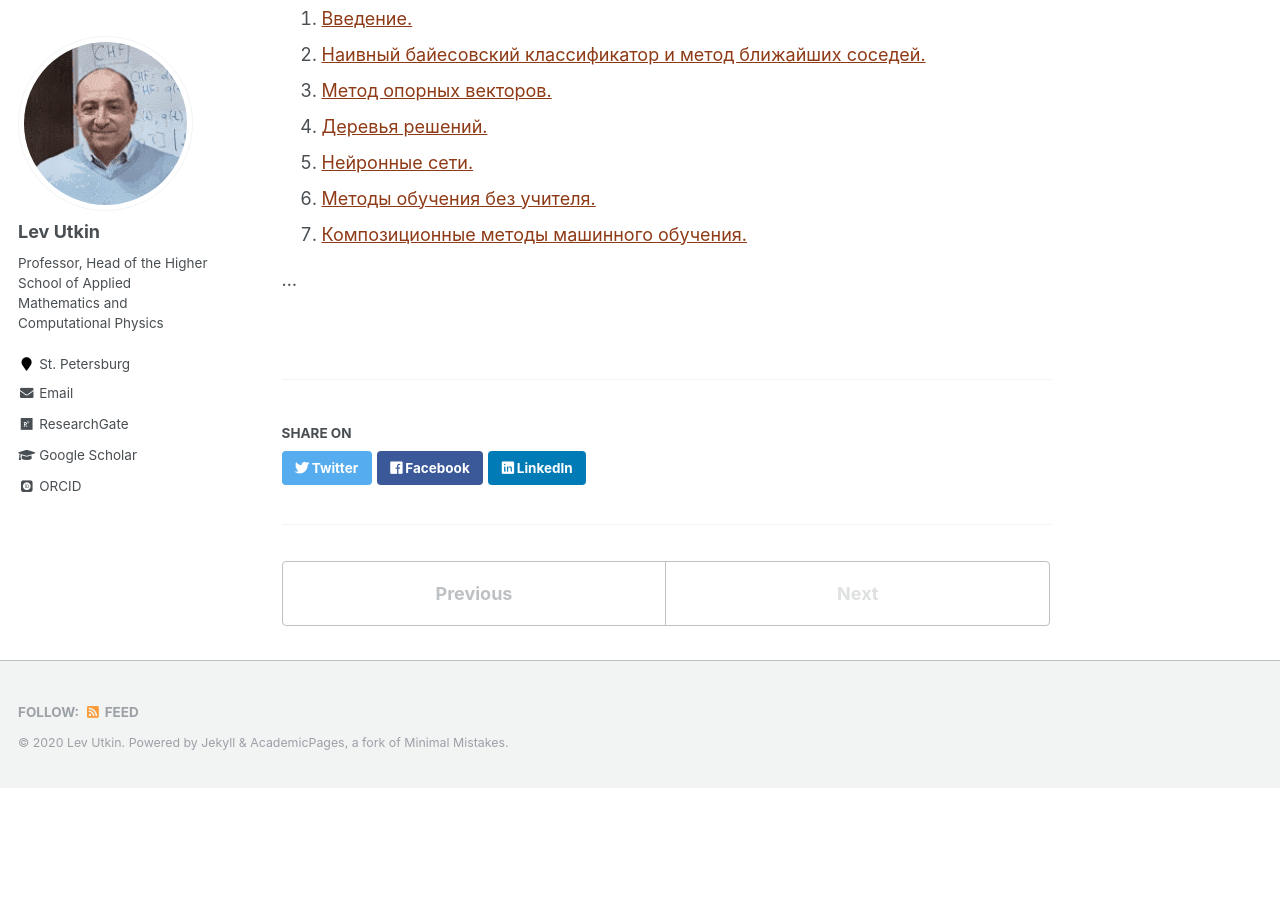
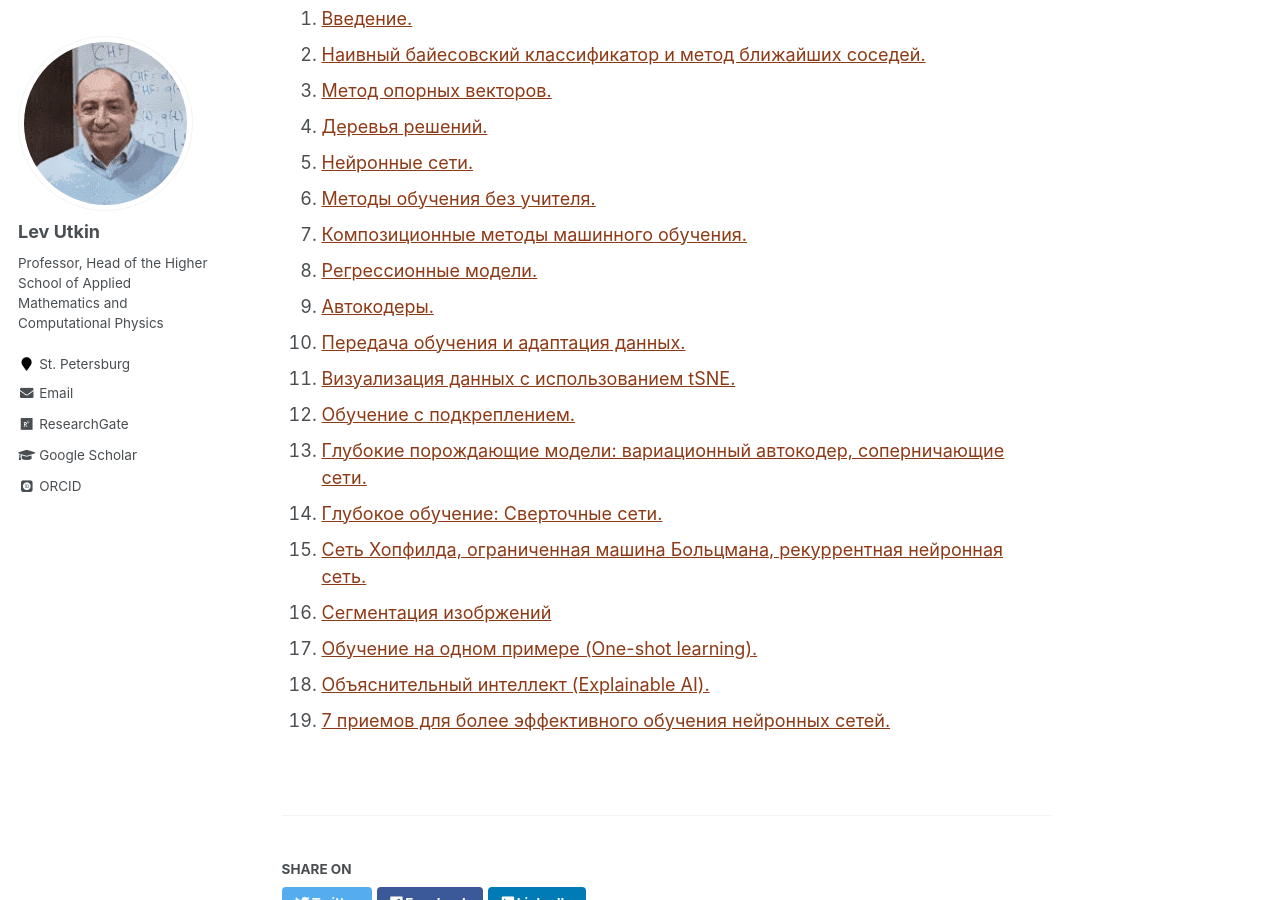
Before and after one commit to levutkin/levutkin.github.io, a Jekyll site: the page built from _teaching/machine-learning.md, in a window 1280 px wide and 900 px high, scrolled down 228 px. Built offline with Jekyll 4.4.1, drawn with Linux system fonts in a browser that asks for light colours; some web fonts are replaced; before the commit the page ends 1016 px from its top, so only the background shows below that.

Commit message:
Update machine-learning.md

```diff
--- a/_teaching/machine-learning.md
+++ b/_teaching/machine-learning.md
@@ -9,11 +9,21 @@ location: ""
 ---
 
  1. [Введение.](/files/Machine_Learning_LTU_1.pdf)
- 1. [Наивный байесовский классификатор и метод ближайших соседей.](/files/Machine_Learning_LTU_2.pdf)
- 1. [Метод опорных векторов.](/files/Machine_Learning_LTU_3.pdf)
- 1. [Деревья решений.](/files/Machine_Learning_LTU_4.pdf)
- 1. [Нейронные сети.](/files/Machine_Learning_LTU_5.pdf)
- 1. [Методы обучения без учителя.](/files/Machine_Learning_LTU_6.pdf)
- 1. [Композиционные методы машинного обучения.](/files/Machine_Learning_LTU_7.pdf)
-
-...
+ 2. [Наивный байесовский классификатор и метод ближайших соседей.](/files/Machine_Learning_LTU_2.pdf)
+ 3. [Метод опорных векторов.](/files/Machine_Learning_LTU_3.pdf)
+ 4. [Деревья решений.](/files/Machine_Learning_LTU_4.pdf)
+ 5. [Нейронные сети.](/files/Machine_Learning_LTU_5.pdf)
+ 6. [Методы обучения без учителя.](/files/Machine_Learning_LTU_6.pdf)
+ 7. [Композиционные методы машинного обучения.](/files/Machine_Learning_LTU_7.pdf)
+ 8. [Регрессионные модели.](/files/Machine_Learning_LTU_8.pdf)
+ 9. [Автокодеры.](/files/Machine_Learning_LTU_9.pdf)
+ 10. [Передача обучения и адаптация данных.](/files/Machine_Learning_LTU_10.pdf)
+ 11. [Визуализация данных с использованием tSNE.](/files/Machine_Learning_LTU_11.pdf)
+ 12. [Обучение с подкреплением.](/files/Machine_Learning_LTU_12.pdf)
+ 13. [Глубокие порождающие модели: вариационный автокодер, соперничающие сети.](/files/Machine_Learning_LTU_13.pdf)
+ 14. [Глубокое обучение: Cверточные сети.](/files/Machine_Learning_LTU_14.pdf)
+ 15. [Сеть Хопфилда, ограниченная машина Больцмана, рекуррентная нейронная сеть.](/files/Machine_Learning_LTU_15.pdf)
+ 16. [Сегментация изобржений](/files/Machine_Learning_LTU_16.pdf)
+ 17. [Обучение на одном примере (One-shot learning).](/files/Machine_Learning_LTU_19.pdf)
+ 18. [Объяснительный интеллект (Explainable AI).](/files/Machine_Learning_LTU_20_Explain_ML2.pdf)
+ 19. [7 приемов для более эффективного обучения нейронных сетей.](/files/Machine_Learning_LTU_14_2.pdf)
```
